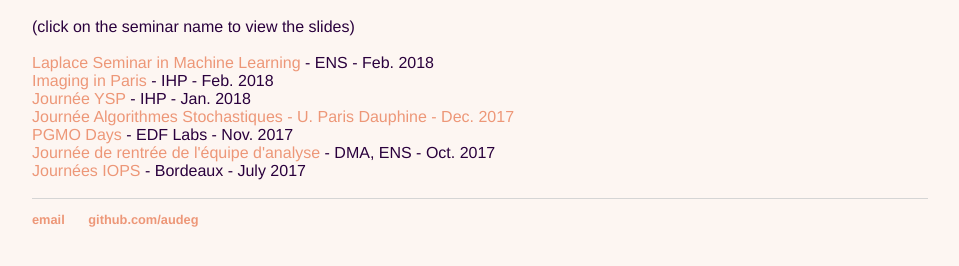
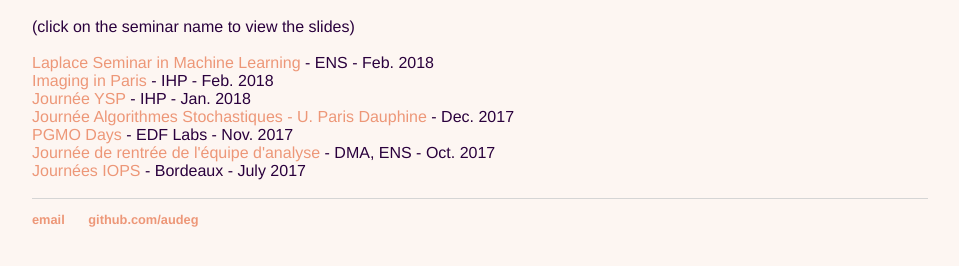
Before and after one commit to audeg/audeg.github.io, a Jekyll site: the page built from talks/index.html, in a window 1280 px wide. Shown: the part 168-434 px from the top of the page, without its empty margins (160-1119 px from the left). Built offline with Jekyll 4.4.1, drawn with Linux system fonts in a browser that asks for light colours; part of the change alters nothing that is shown.

```diff
--- a/talks/index.html
+++ b/talks/index.html
@@ -10,7 +10,7 @@ title: Teaching
 <a href="talkLaplace.pdf"> Laplace Seminar in Machine Learning </a> - ENS - Feb. 2018 <br/>
 <a href="tutoOT.pdf"> Imaging in Paris </a> - IHP - Feb. 2018 <br/>
 <a href="talkYSP.pdf"> Journée YSP </a> - IHP - Jan. 2018 <br/>
-<a href="talkDauphine.pdf"> Journée Algorithmes Stochastiques - U. Paris Dauphine - Dec. 2017  <br/>
+<a href="talkDauphine.pdf"> Journée Algorithmes Stochastiques - U. Paris Dauphine </a> - Dec. 2017  <br/>
 <a href="talkPGMO.pdf"> PGMO Days </a> - EDF Labs - Nov. 2017 <br/>
 <a href="talkDMA.pdf"> Journée de rentrée de l'équipe d'analyse </a> - DMA, ENS - Oct. 2017 <br/>
 <a href="talkBordeaux.pdf"> Journées IOPS </a> - Bordeaux - July 2017 <br/>
```
